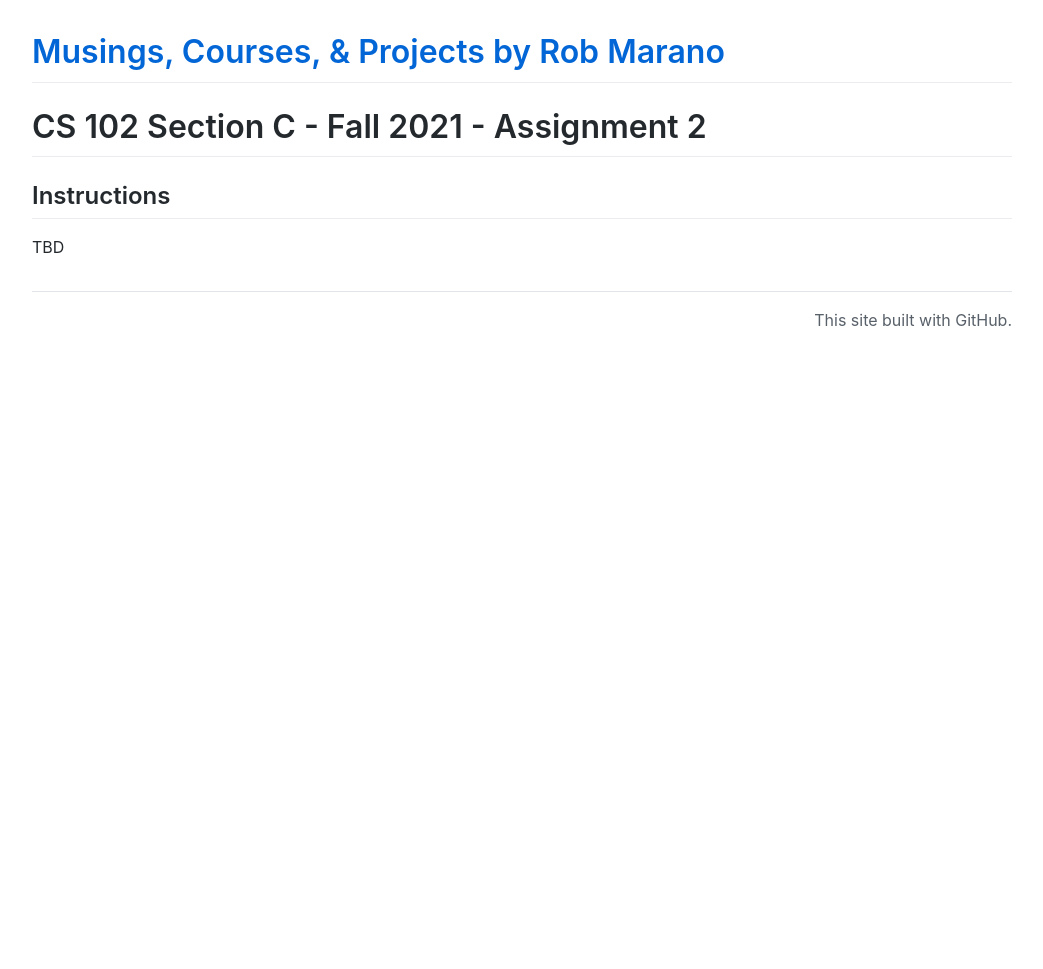
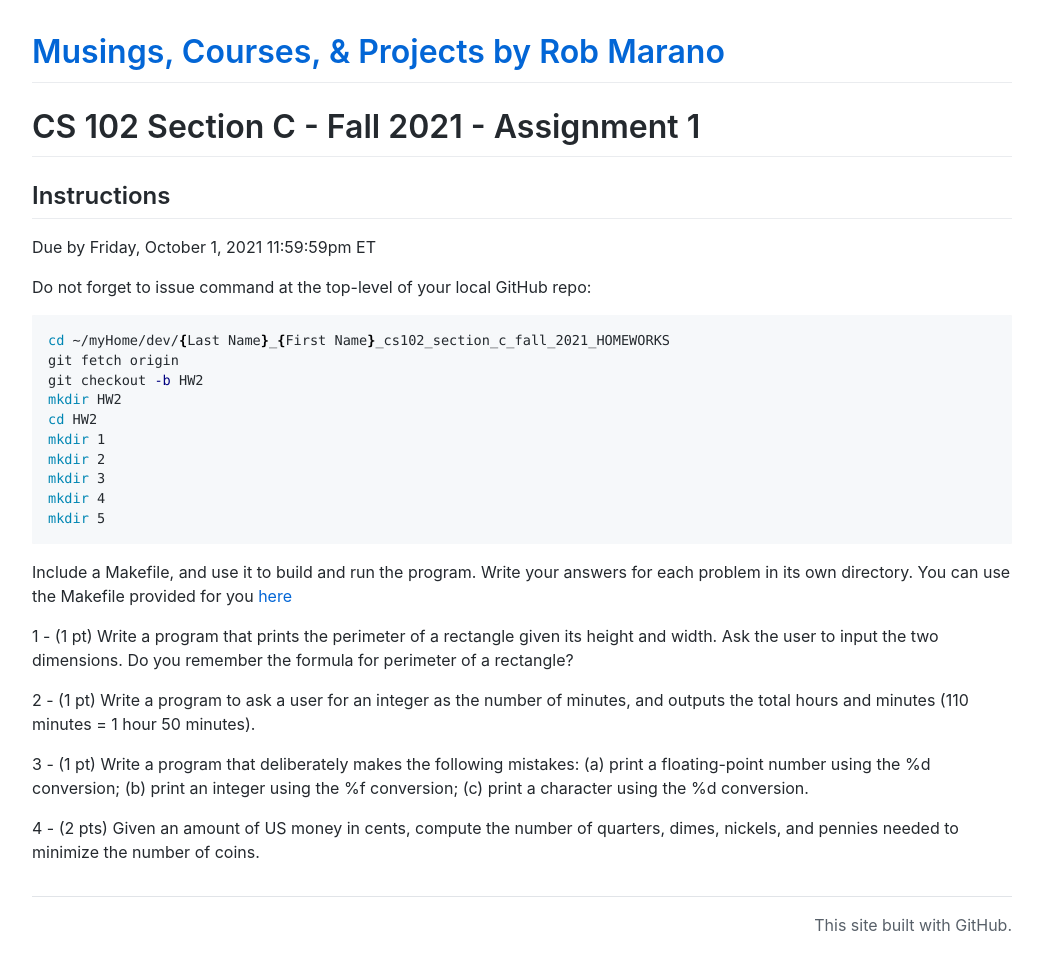
Before and after one commit to robmarano/robmarano.github.io, a Jekyll site: the page built from courses/cs102/2021/HW2.md, in a window 1280 px wide. Shown: the whole page, without its empty margins (118-1161 px from the left). Built offline with Jekyll 4.4.1, drawn with Linux system fonts in a browser that asks for light colours; our own code applies the rules of GitHub Pages for plain Markdown files; comment, search, counter and statistics services are not loaded; before the commit the page ends 900 px from its top, so only the background shows below that.

Commit message:
Added HW2

````diff
--- a/courses/cs102/2021/HW2.md
+++ b/courses/cs102/2021/HW2.md
@@ -1,4 +1,27 @@
-# CS 102 Section C - Fall 2021 - Assignment 2
+# CS 102 Section C - Fall 2021 - Assignment 1
 
 ## Instructions
-TBD
+Due by Friday, October 1, 2021 11:59:59pm ET
+
+Do not forget to issue command at the top-level of your local GitHub repo:
+```bash
+cd ~/myHome/dev/{Last Name}_{First Name}_cs102_section_c_fall_2021_HOMEWORKS
+git fetch origin
+git checkout -b HW2
+mkdir HW2
+cd HW2
+mkdir 1
+mkdir 2
+mkdir 3
+mkdir 4
+mkdir 5
+```
+Include a Makefile, and use it to build and run the program. Write your answers for each problem in its own directory. You can use the Makefile provided for you [here](https://github.com/robmarano/cs102_at_cooper/tree/master/homeworks/template)
+
+1 - (1 pt) Write a program that prints the perimeter of a rectangle given its height and width. Ask the user to input the two dimensions. Do you remember the formula for perimeter of a rectangle?
+
+2 - (1 pt) Write a program to ask a user for an integer as the number of minutes, and outputs the total hours and minutes (110 minutes = 1 hour 50 minutes).
+
+3 - (1 pt) Write a program that deliberately makes the following mistakes: (a) print a floating-point number using the %d conversion; (b) print an integer using the %f conversion; (c) print a character using the %d conversion.
+
+4 - (2 pts) Given an amount of US money in cents, compute the number of quarters, dimes, nickels, and pennies needed to minimize the number of coins.
````
